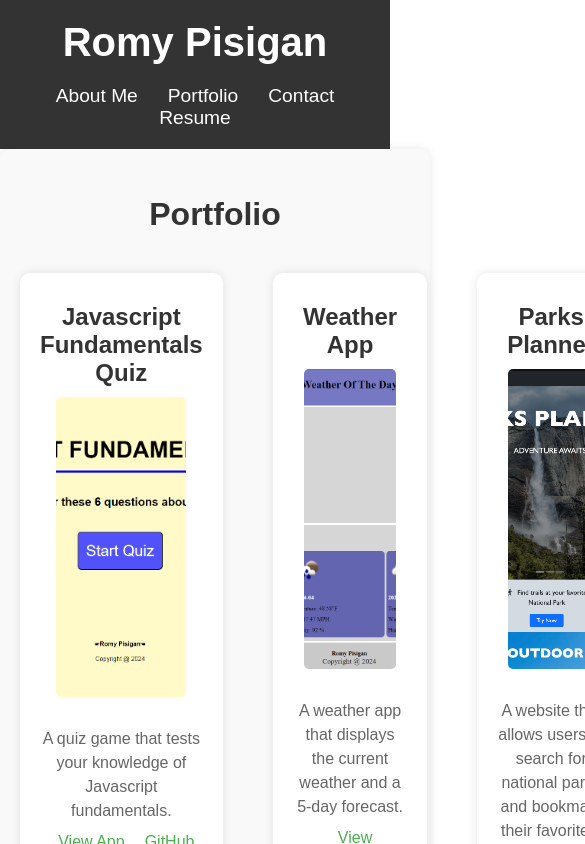
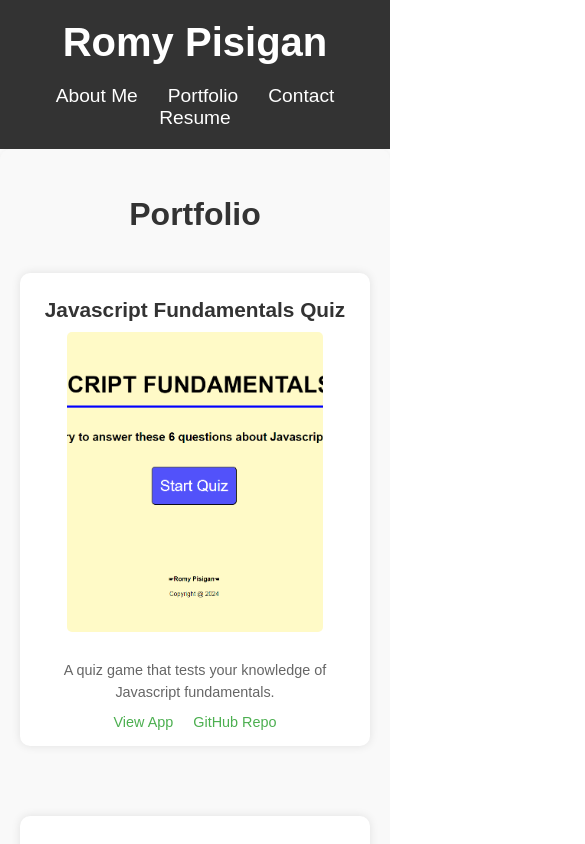
Before and after one commit to Romy52112/Romy-s_Portfolio, a React (Vite) app: page /portfolio in a window 390 px wide. Shown: the top 844 px of the page, 585 px wide, since content can reach past the window. Built offline with nearby package versions, Linux system fonts and the light colour scheme.

Commit message:
make the website responsive

```diff
--- a/src/App.css
+++ b/src/App.css
@@ -316,3 +316,25 @@ li {
   box-shadow: 0 0 5px rgba(0, 0, 0, 0.1);
   transition: transform 0.3s;
 }
+
+@media (max-width: 480px) {
+  .grid-container {
+    grid-template-columns: 1fr;
+  }
+
+  .grid-item {
+    padding: 15px;
+  }
+
+  .grid-item h3 {
+    font-size: 1.3rem;
+  }
+
+  .grid-item p {
+    font-size: 0.9rem;
+  }
+
+  .grid-item a {
+    font-size: 0.9rem;
+  }
+}
```
